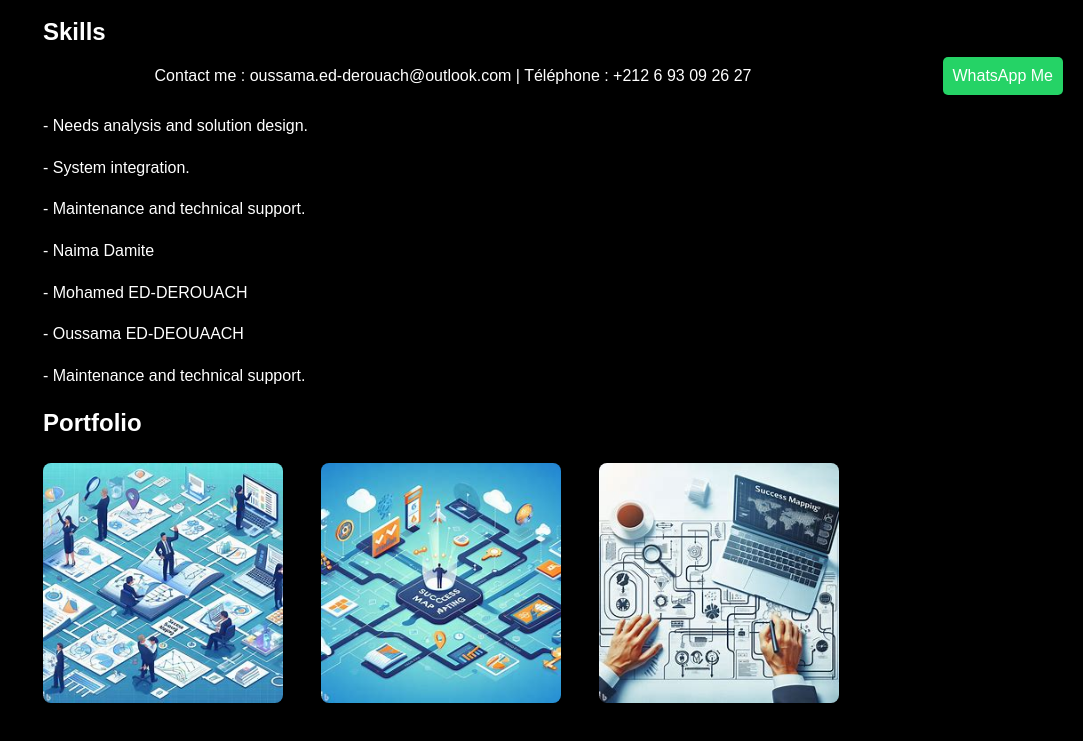
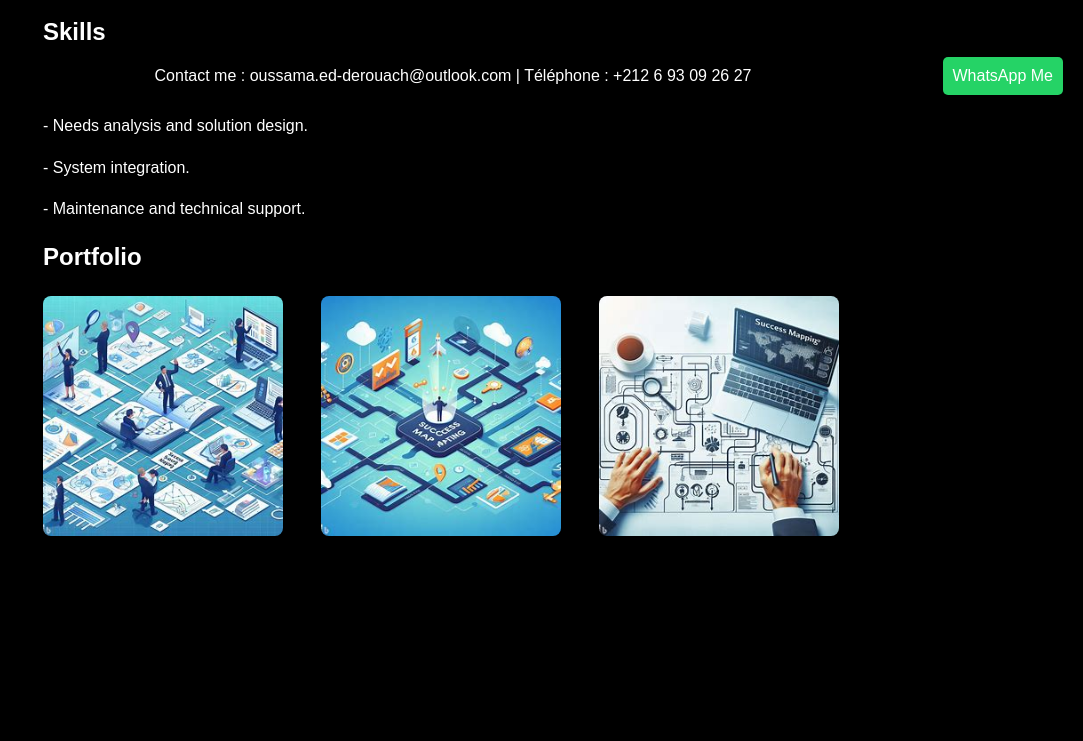
Before and after one commit to ED-DEROUACH/Thinkequation, a plain HTML site: page index.html in a window 1280 px wide. Shown: the part 685-1426 px from the top of the page, without its empty margins (197-1280 px from the left). After the commit the page ends 1271 px from the top, so only its background shows below. Drawn offline with Linux system fonts and the light colour scheme.

Commit message:
Update index.html

```diff
--- a/index.html
+++ b/index.html
@@ -112,10 +112,6 @@ I invite you to connect for discussions on potential collaborations or to delve
         <p class="skills">- Needs analysis and solution design.</p>
         <p class="skills">- System integration.</p>
         <p class="skills">- Maintenance and technical support.</p>
-        <p class="skills">- Naima Damite </p>
-        <p class="skills">- Mohamed ED-DEROUACH</p>
-        <p class="skills">- Oussama ED-DEOUAACH</p>
-        <p class="skills">- Maintenance and technical support.</p>
 
         <h2>Portfolio</h2>
         <div class="portfolio-images">
```
